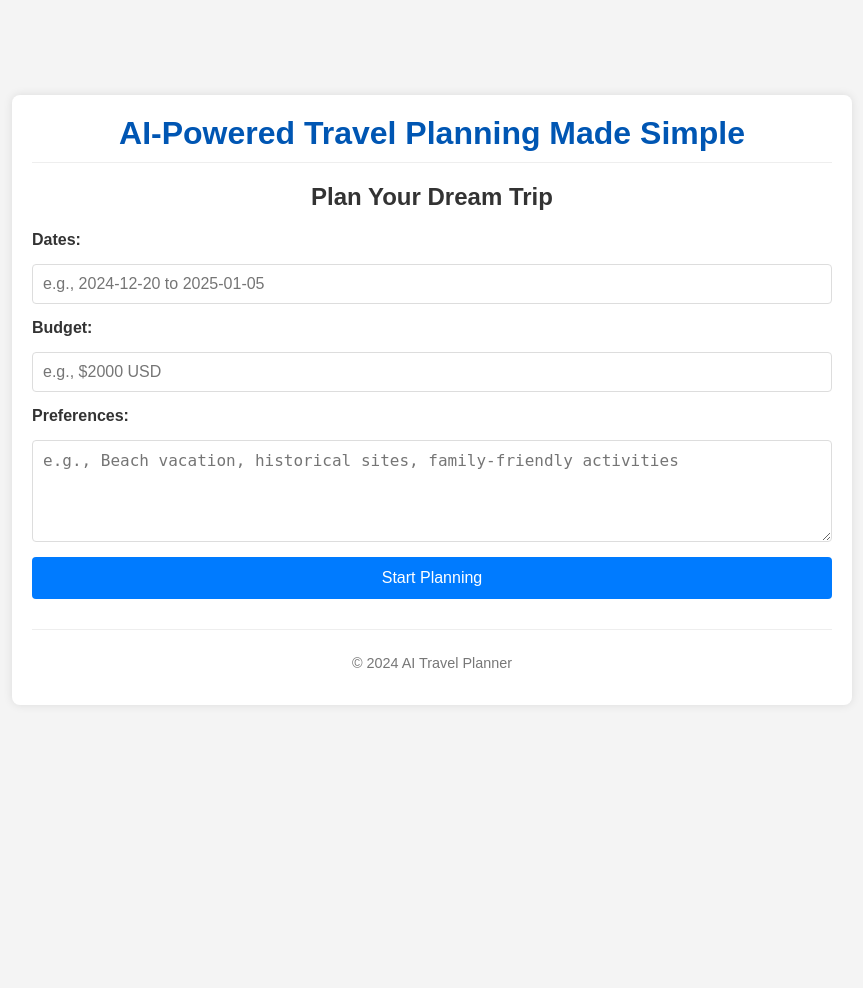
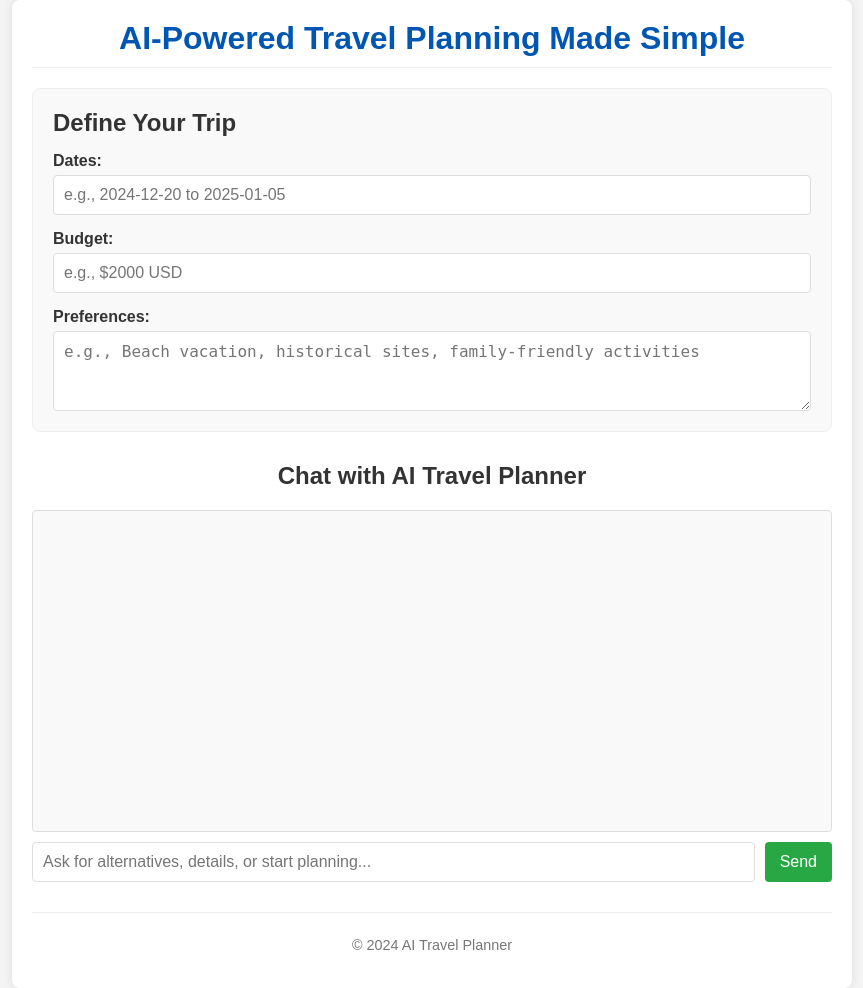
Before and after one commit to Grinnazar/TestGo, a Flask app: page / in a window 1280 px wide. Shown: the whole page, without its empty margins (208-1071 px from the left). Before the commit the page ends 668 px from the top, so only its background shows below. Run offline with Flask 2, Linux system fonts and the light colour scheme.

Commit message:
Refactor: Integrate travel parameters into a single-page chat interface
Restructured the application to remove the initial form submission step.
Travel parameters (dates, budget, preferences) are now always visible
and are included in the context sent to the AI with each chat message.

Key changes:
- Modified index.html to move parameter inputs into the main chat view.
- Updated script.js to gather parameters and include them in the prompt.
- Adjusted style.css for the new layout.
- Backend (app.py) required no changes as it processes the augmented message.

```diff
--- a/static/script.js
+++ b/static/script.js
@@ -1,37 +1,19 @@
 document.addEventListener('DOMContentLoaded', () => {
-    const travelForm = document.getElementById('travel-form');
-    const initialInputContainer = document.getElementById('initial-input-container');
-    const chatContainer = document.getElementById('chat-container');
+    // Note: travelForm and initialInputContainer are removed from the HTML or no longer used for switching views.
+    // const travelForm = document.getElementById('travel-form'); // No longer exists with this ID for submission
+    // const initialInputContainer = document.getElementById('initial-input-container'); // Removed
+    const chatContainer = document.getElementById('chat-container'); // Still used, but always visible
     const chatBox = document.getElementById('chat-box');
     const userInput = document.getElementById('user-input');
     const sendButton = document.getElementById('send-button');
 
-    // Handle initial travel form submission
-    travelForm.addEventListener('submit', async (event) => {
-        event.preventDefault();
-        const dates = document.getElementById('dates').value;
-        const budget = document.getElementById('budget').value;
-        const preferences = document.getElementById('preferences').value;
+    // Parameters are now part of the main interface
+    const datesInput = document.getElementById('dates');
+    const budgetInput = document.getElementById('budget');
+    const preferencesInput = document.getElementById('preferences');
 
-        // Basic validation
-        if (!dates || !budget || !preferences) {
-            alert('Please fill in all fields.');
-            return;
-        }
-
-        const initialPrompt = `Plan a trip with dates: ${dates}, budget: ${budget}, preferences: ${preferences}.`;
-
-        // Hide initial form and show chat interface
-        initialInputContainer.style.display = 'none';
-        chatContainer.style.display = 'block';
-
-        // Display user's initial prompt in chat (optional, but good for UX)
-        addMessageToChatBox(initialPrompt, 'user');
-
-        // Send the initial prompt to the backend (to be implemented)
-        // For now, we'll just simulate a bot response
-        await handleUserMessage(initialPrompt);
-    });
+    // No longer need to hide initial form or show chat interface, it's always visible.
+    // travelForm event listener is removed.
 
     // Handle chat message sending
     sendButton.addEventListener('click', handleSendChatMessage);
@@ -42,12 +24,44 @@ document.addEventListener('DOMContentLoaded', () => {
     });
 
     async function handleSendChatMessage() {
-        const messageText = userInput.value.trim();
-        if (messageText) {
-            addMessageToChatBox(messageText, 'user');
-            userInput.value = '';
-            await handleUserMessage(messageText);
+        const userMessageText = userInput.value.trim();
+        const dates = datesInput.value.trim();
+        const budget = budgetInput.value.trim();
+        const preferences = preferencesInput.value.trim();
+
+        if (!userMessageText) {
+            alert('Please enter a message to chat.');
+            return;
         }
+
+        let fullPrompt = "";
+
+        // Construct the prompt including parameters if they are filled
+        // We can decide if parameters are only for the "first" message or always prepended.
+        // For this iteration, let's prepend them if available, making them context for any message.
+        let paramsProvided = false;
+        if (dates || budget || preferences) {
+            paramsProvided = true;
+            fullPrompt += `Considering these trip parameters: `;
+            if (dates) fullPrompt += `Dates: ${dates}. `;
+            if (budget) fullPrompt += `Budget: ${budget}. `;
+            if (preferences) fullPrompt += `Preferences: ${preferences}. `;
+            fullPrompt += "\n\n"; // Add a separator
+        }
+
+        fullPrompt += `User's message: "${userMessageText}"`;
+
+        // Display what the user typed, or a summary if parameters were also included.
+        // For simplicity, we'll just display the user's direct message in the chatbox as 'user'.
+        // The full context (with parameters) is sent to the bot.
+        addMessageToChatBox(userMessageText, 'user');
+        userInput.value = ''; // Clear the input field
+
+        // If it's the first time user sends a message and parameters were empty,
+        // we might want to remind them to fill parameters.
+        // For now, we allow sending messages even if parameters are empty.
+
+        await handleUserMessage(fullPrompt); // Send the potentially augmented prompt
     }
 
     // Function to add messages to the chat box
--- a/static/style.css
+++ b/static/style.css
@@ -36,46 +36,52 @@ main h2 {
     margin-bottom: 20px;
 }
 
-#initial-input-container form {
+/* Styles for the new trip parameters section */
+#trip-parameters {
+    margin-bottom: 30px; /* Space before chat container */
+    padding: 20px;
+    background-color: #f9f9f9;
+    border-radius: 8px;
+    border: 1px solid #eee;
+}
+
+#trip-parameters h2 {
+    margin-top: 0;
+    margin-bottom: 15px;
+    color: #333;
+    text-align: left; /* Align to left for a form feel */
+}
+
+#travel-parameters-form {
     display: flex;
     flex-direction: column;
     gap: 15px;
 }
 
-#initial-input-container label {
+#travel-parameters-form label {
     font-weight: bold;
+    margin-bottom: -10px; /* Reduce space between label and input */
 }
 
-#initial-input-container input[type="text"],
-#initial-input-container textarea {
+#travel-parameters-form input[type="text"],
+#travel-parameters-form textarea {
     padding: 10px;
     border: 1px solid #ddd;
     border-radius: 4px;
     font-size: 16px;
+    width: 100%; /* Make inputs take full width of form */
+    box-sizing: border-box; /* Include padding and border in the element's total width and height */
 }
 
-#initial-input-container textarea {
+#travel-parameters-form textarea {
     resize: vertical;
     min-height: 80px;
 }
 
-#initial-input-container button[type="submit"] {
-    background-color: #007bff;
-    color: white;
-    padding: 12px 20px;
-    border: none;
-    border-radius: 4px;
-    cursor: pointer;
-    font-size: 16px;
-    transition: background-color 0.3s ease;
-}
-
-#initial-input-container button[type="submit"]:hover {
-    background-color: #0056b3;
-}
+/* Removed styles for #initial-input-container and its submit button as it's gone */
 
 #chat-container {
-    margin-top: 30px;
+    /* margin-top is handled by #trip-parameters margin-bottom if needed, or can be adjusted here */
 }
 
 #chat-box {
--- a/templates/index.html
+++ b/templates/index.html
@@ -12,9 +12,9 @@
             <h1>AI-Powered Travel Planning Made Simple</h1>
         </header>
         <main>
-            <div id="initial-input-container">
-                <h2>Plan Your Dream Trip</h2>
-                <form id="travel-form">
+            <div id="trip-parameters">
+                <h2>Define Your Trip</h2>
+                <form id="travel-parameters-form">
                     <label for="dates">Dates:</label>
                     <input type="text" id="dates" name="dates" placeholder="e.g., 2024-12-20 to 2025-01-05">
 
@@ -23,18 +23,17 @@
 
                     <label for="preferences">Preferences:</label>
                     <textarea id="preferences" name="preferences" placeholder="e.g., Beach vacation, historical sites, family-friendly activities"></textarea>
-
-                    <button type="submit">Start Planning</button>
+                    <!-- The "Start Planning" button is removed. Parameters will be picked up by the chat. -->
                 </form>
             </div>
 
-            <div id="chat-container" style="display: none;">
+            <div id="chat-container"> <!-- No longer hidden by default -->
                 <h2>Chat with AI Travel Planner</h2>
                 <div id="chat-box">
                     <!-- Chat messages will appear here -->
                 </div>
                 <div id="input-area">
-                    <input type="text" id="user-input" placeholder="Ask for alternatives, details, etc.">
+                    <input type="text" id="user-input" placeholder="Ask for alternatives, details, or start planning...">
                     <button id="send-button">Send</button>
                 </div>
             </div>
```
